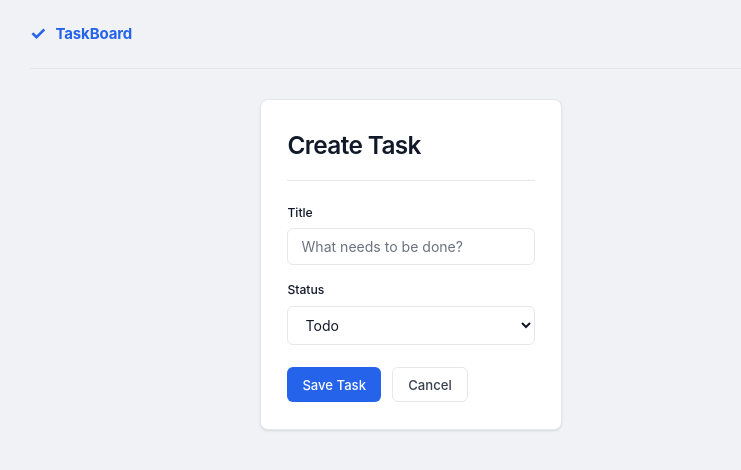
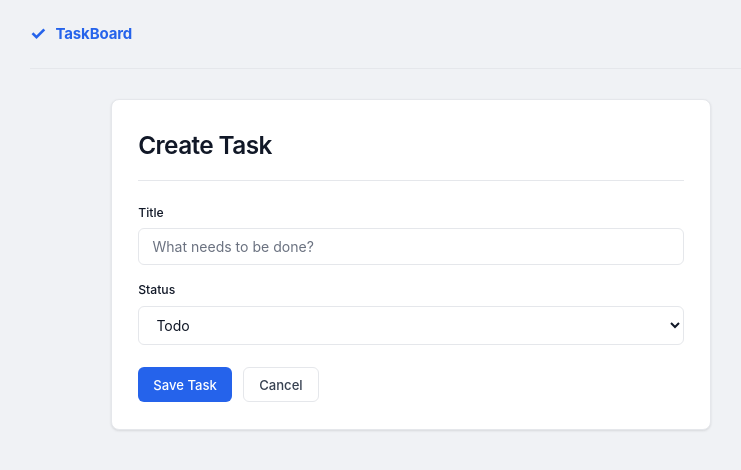
Before and after one commit to meganclapinski25/4320-state-management, a React (Vite) app: page /tasks/new in a window 1280 px wide. Shown: the top 470 px of the page, without its empty margins (229-970 px from the left). Built offline with nearby package versions, Linux system fonts and the light colour scheme.

Commit message:
finsihed with styling

```diff
--- a/src/index.css
+++ b/src/index.css
@@ -228,7 +228,8 @@ label {
   border-radius: var(--radius);
   box-shadow: var(--shadow-sm);
   padding: 1.75rem;
-  max-width: 580px;
+  width: 100%;
+  max-width: 600px;
   margin: 0 auto;
 }
 
```
